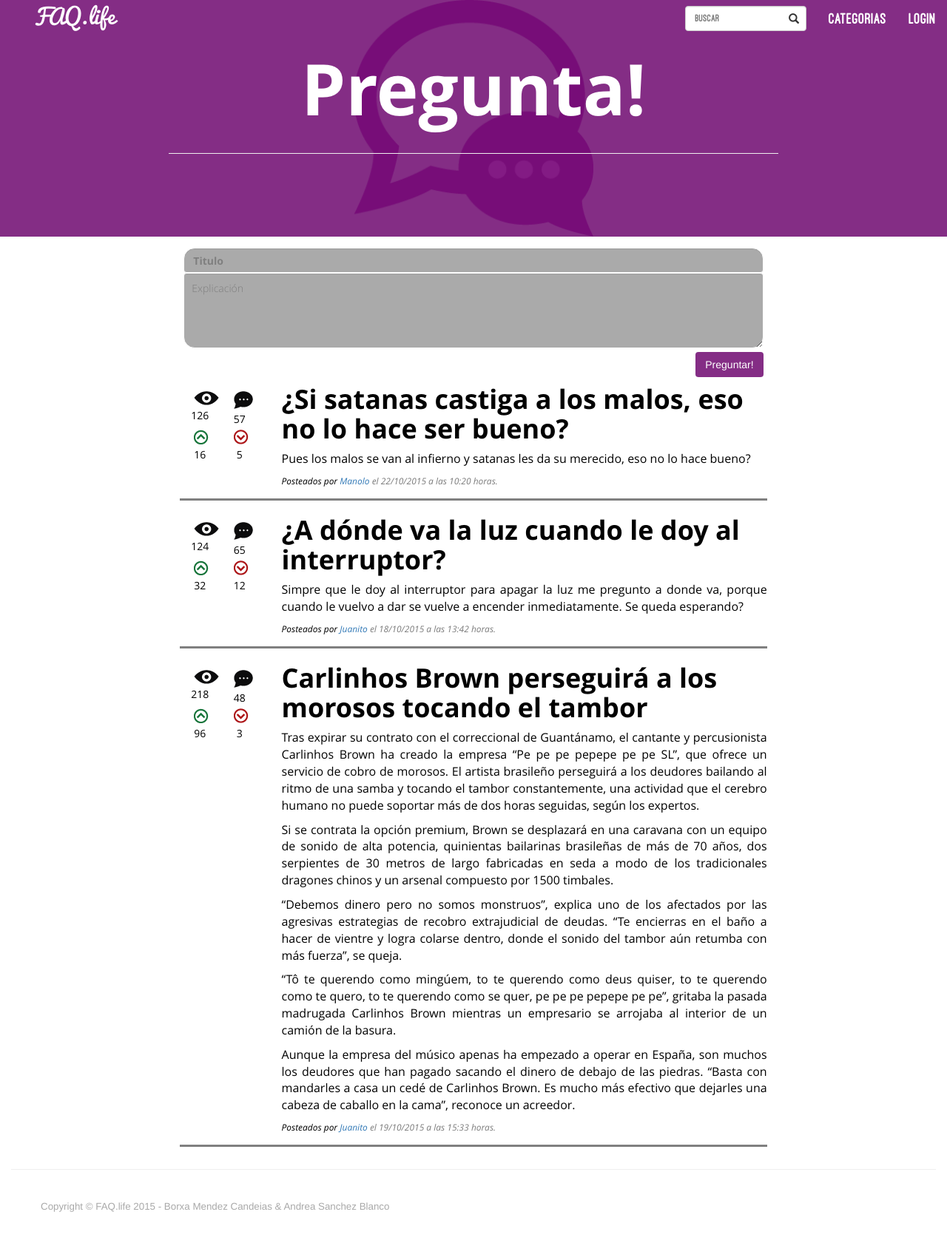
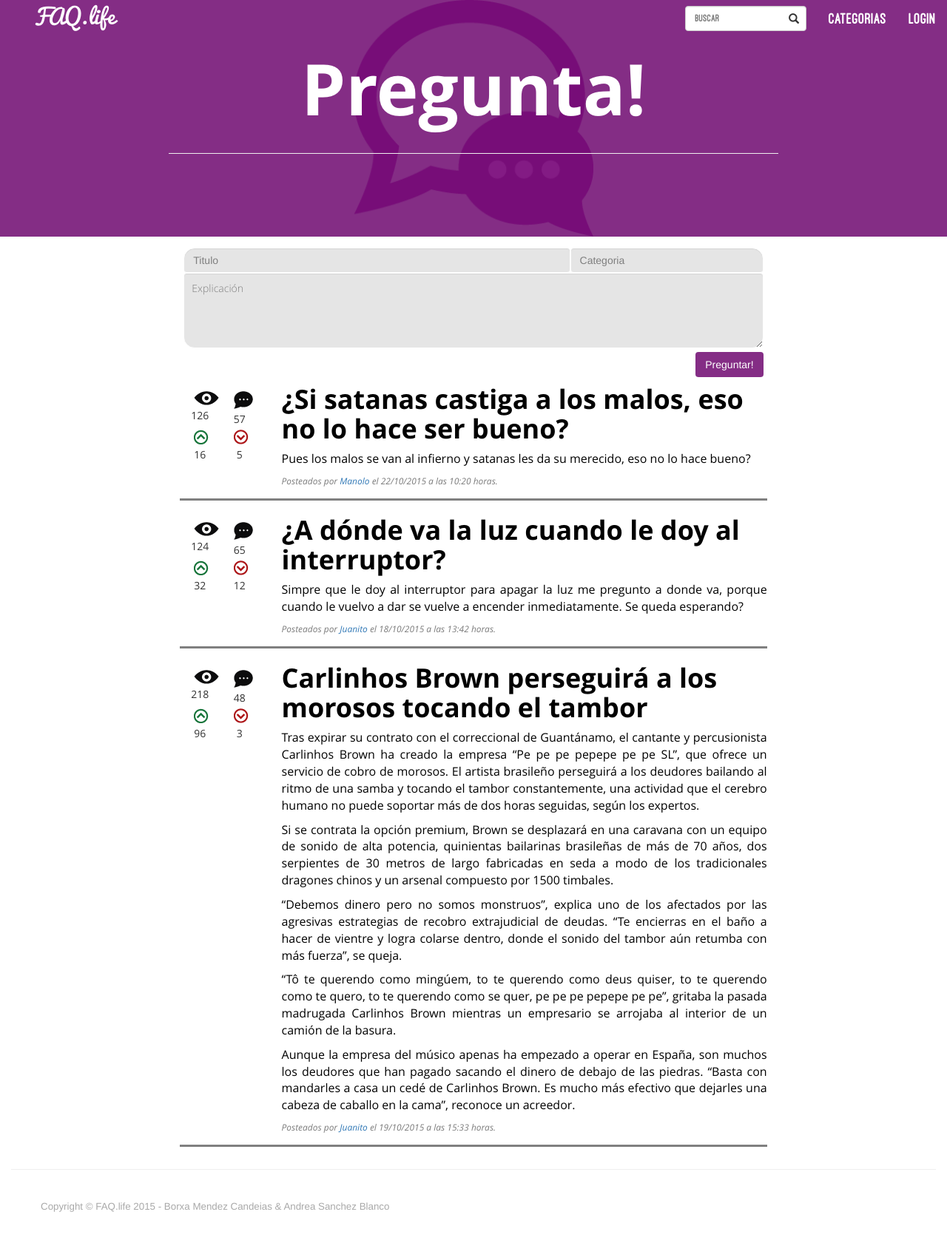
Before and after one commit to asblanco/FAQ.life, a PHP site: page / in a window 1280 px wide. Shown: the whole page at 74% size. Run offline with PHP 8.4, Linux system fonts and the light colour scheme; some libraries are stand-ins or nearby versions.

Commit message:
Modificación main.html
MODIFICACIONES:
- Adicción de un inputtext para las categorías al lado del título de las
preguntas.
- Modificación de los colores del cuadro donde se realizan las
preguntas.
- Modificación de los link a los detalles de las preguntas. Ahora solo
existe link en el título de la pregunta.
- Modificación del CSS en el que se añaden las clases: preguntaCategoria
y cajaTituloCategoria, además de la modificación de las clases
preguntaTitutlo y preguntaCuerpo.

POSIBLES MEJORAS:
- El inputtext de Categoria podría ser un botón desplegable.

```diff
--- a/css/main.css
+++ b/css/main.css
@@ -138,17 +138,27 @@ div#contador {
 
 .preguntaTitulo {
 	color: black;
-	background-color: #AAAAAA;
+	background-color: #E5E5E5;
 	margin-top: 15px;
 	border-top-left-radius: 15px;
-    border-top-right-radius: 15px;
 	border-color: white;
-/*    opacity: 0.2;*/
+}
+
+.preguntaCategoria {
+	color: black;
+	background-color: #E5E5E5;
+	margin-top: 15px;
+	border-top-right-radius: 15px;
+	border-color: white;
+}
+
+.cajaTituloCategoria {
+	padding:0px;
 }
 
 .preguntaCuerpo {
 	color: black;
-	background-color: #AAAAAA;
+	background-color: #E5E5E5;
 	margin-bottom: 5px;
 	border-bottom-left-radius: 15px;
     border-bottom-right-radius: 15px;
--- a/index.html
+++ b/index.html
@@ -61,7 +61,12 @@
                 <div class="col-xs-12 col-sm-12 col-md-12">
                     <div class="col-xs-12 col-sm-2 col-md-2"></div>
                     <div class="col-xs-12 col-sm-8 col-md-8" id="caja-pregunta">
-                        <input type="text" class="form-control preguntaTitulo opSansBFont" placeholder="Titulo">
+                        <div class="col-xs-8 col-sm-8 col-md-8 cajaTituloCategoria">
+                            <input type="text" class="form-control preguntaTitulo" placeholder="Titulo">
+                        </div>
+                        <div class="col-xs-4 col-sm-4 col-md-4 cajaTituloCategoria">
+                            <input type="text" class="form-control preguntaCategoria" placeholder="Categoria">
+                        </div>
                         <textarea class="form-control preguntaCuerpo opSansLiFont" rows="4" placeholder="Explicación"></textarea>
                         <button type="submit" class="btn-login button-preguntar">Preguntar!</button>
                     </div>
@@ -72,7 +77,7 @@
             <!--  QUESTION 1 -->
             <div class="row">
                 <div class="col-sm-2 col-md-2"></div>
-                 <a href="pregunta.html" class="preview-pregunta"><div class="col-sm-8 col-md-8">
+                <div class="col-sm-8 col-md-8">
                     <!-- Contador de visitas -->
                     <div class="col-xs-12 col-sm-3 col-md-2" id="contador">
                         <div class="col-xs-3 col-sm-6 col-md-6">
@@ -103,21 +108,23 @@
 
                     <!-- Div preview pregunta -->
                     <div class="col-xs-12 col-sm-9 col-md-10" id="pregunta">
-                        <h1 class="opSansBFont">¿Si satanas castiga a los malos, eso no lo hace ser bueno?</h1>
+                        <a href="pregunta.html" class="preview-pregunta">
+                            <h1 class="opSansBFont">¿Si satanas castiga a los malos, eso no lo hace ser bueno?</h1>
+                        </a>
                         <p class="opSansReFont">Pues los malos se van al infierno y satanas les da su merecido, eso no lo hace bueno?<p>
                         <p class="opSansItFont">Posteados por <a href="">Manolo</a> el 22/10/2015 a las 10:20 horas.</p>
                     </div>
                     <div class="col-xs-12 col-sm-12 col-md-12">
                         <hr class="small" id="separador">
                     </div>
-                </div></a>
+                </div>
                 <div class="col-sm-2 col-md-2"></div>
             </div>
 
             <!--  QUESTION 2 -->
             <div class="row">
                 <div class="col-sm-2 col-md-2"></div>
-                <a href="pregunta.html" class="preview-pregunta"><div class="col-sm-8 col-md-8">
+                <div class="col-sm-8 col-md-8">
                     <!-- Contador de visitas -->
                     <div class="col-xs-12 col-sm-3 col-md-2" id="contador">
                         <div class="col-xs-3 col-sm-6 col-md-6">
@@ -148,21 +155,23 @@
 
                     <!-- Div preview pregunta -->
                     <div class="col-xs-12 col-sm-9 col-md-10" id="pregunta">
-                        <h1 class="opSansBFont">¿A dónde va la luz cuando le doy al interruptor?</h1>
+                        <a href="pregunta.html" class="preview-pregunta">
+                            <h1 class="opSansBFont">¿A dónde va la luz cuando le doy al interruptor?</h1>
+                        </a>
                         <p class="opSansReFont">Simpre que le doy al interruptor para apagar la luz me pregunto a donde va, porque cuando le vuelvo a dar se vuelve a encender inmediatamente. Se queda esperando?<p>
                         <p class="opSansItFont">Posteados por <a href="">Juanito</a> el 18/10/2015 a las 13:42 horas.</p>
                     </div>
                     <div class="col-xs-12 col-sm-12 col-md-12">
                         <hr class="small" id="separador">
                     </div>
-                </div> </a>
+                </div>
                 <div class="col-sm-2 col-md-2"></div>
             </div>
 
             <!--  QUESTION 3 -->
             <div class="row">
                 <div class="col-sm-2 col-md-2"></div>
-                <a href="pregunta.html" class="preview-pregunta"><div class="col-sm-8 col-md-8">
+                <div class="col-sm-8 col-md-8">
                     <!-- Contador de visitas -->
                     <div class="col-xs-12 col-sm-3 col-md-2" id="contador">
                         <div class="col-xs-3 col-sm-6 col-md-6">
@@ -193,7 +202,9 @@
 
                     <!-- Div preview pregunta -->
                     <div class="col-xs-12 col-sm-9 col-md-10" id="pregunta">
-                        <h1 class="opSansBFont">Carlinhos Brown perseguirá a los morosos tocando el tambor</h1>
+                        <a href="pregunta.html" class="preview-pregunta">
+                            <h1 class="opSansBFont">Carlinhos Brown perseguirá a los morosos tocando el tambor</h1>
+                        </a>
                         <p class="opSansReFont">Tras expirar su contrato con el correccional de Guantánamo, el cantante y percusionista Carlinhos Brown ha creado la empresa “Pe pe pe pepepe pe pe SL”, que ofrece un servicio de cobro de morosos.
 El artista brasileño perseguirá a los deudores bailando al ritmo de una samba y tocando el tambor constantemente, una actividad que el cerebro humano no puede soportar más de dos horas seguidas, según los expertos.</p>
 <p class="opSansReFont">Si se contrata la opción premium, Brown se desplazará en una caravana con un equipo de sonido de alta potencia, quinientas bailarinas brasileñas de más de 70 años, dos serpientes de 30 metros de largo fabricadas en seda a modo de los tradicionales dragones chinos y un arsenal compuesto por 1500 timbales.</p>
@@ -205,7 +216,7 @@ El artista brasileño perseguirá a los deudores bailando al ritmo de una samba
                     <div class="col-xs-12 col-sm-12 col-md-12">
                         <hr class="small" id="separador">
                     </div>
-                </div></a>
+                </div>
                 <div class="col-sm-2 col-md-2"></div>
             </div>
 
```
